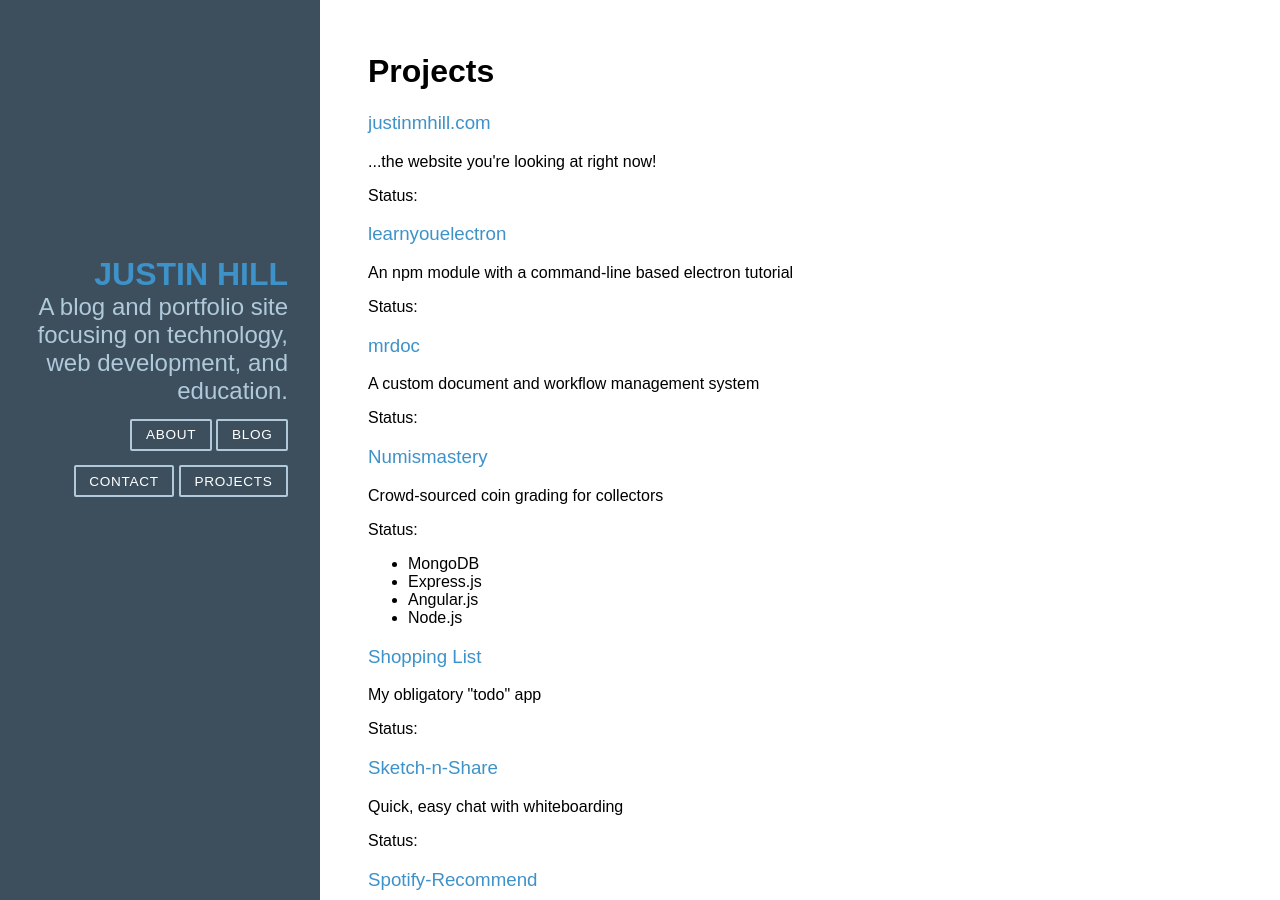
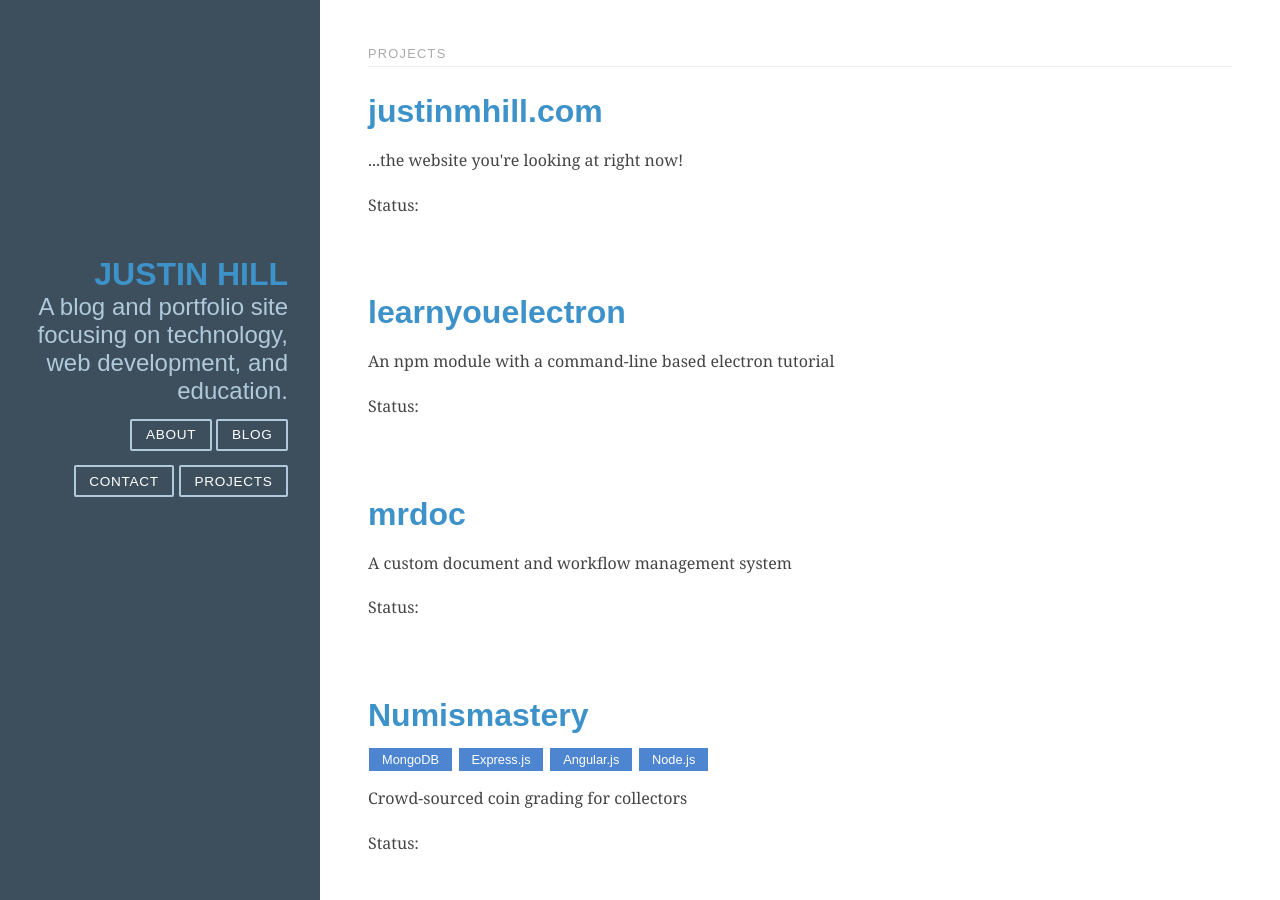
Before and after one commit to JMHill/JMHill.github.io, a Jekyll site: the page built from projects.html, in a window 1280 px wide and 900 px high. Built offline with Jekyll 4.4.1, drawn with Linux system fonts in a browser that asks for light colours.

Commit message:
Update project page layout

```diff
--- a/_layouts/page.html
+++ b/_layouts/page.html
@@ -3,7 +3,7 @@
 ---
 <div class="post">
 
-  <h1 class="page-heading">{{ page.title }}</h1>
+  <h1 class="content-subhead">{{ page.title }}</h1>
 
   <article class="page-content">
     {{ content }}
--- a/projects.html
+++ b/projects.html
@@ -3,14 +3,19 @@
 title: Projects
 permalink: /projects/
 ---
+{% for project in site.projects %}
+  <section class="post">
+    <h2 class="post-title"><a href="{{ project.url | prepend: site.baseurl }}">{{ project.projectname }}</a></h2>
 
-{% for project in site.projects %}
-  <h3><a href="{{ project.url | prepend: site.baseurl }}">{{ project.projectname }}</a></h3>
-  <p>{{ project.description }}</p>
-  <p>Status: {{ project.status }}</p>
-  <ul>
-    {% for tech in project.techs %}
-      <li>{{ tech }}</li>
-    {% endfor %}
-  </ul>
+    <p>
+      {% for tech in project.techs %}
+      <span class="post-category post-category-pure">{{ tech }}</span>
+      {% endfor %}
+    </p>
+
+    <div class="post-description">
+      <p>{{ project.description }}</p>
+      <p>Status: {{ project.status }}</p>
+    </div>
+</section>
 {% endfor %}
```
